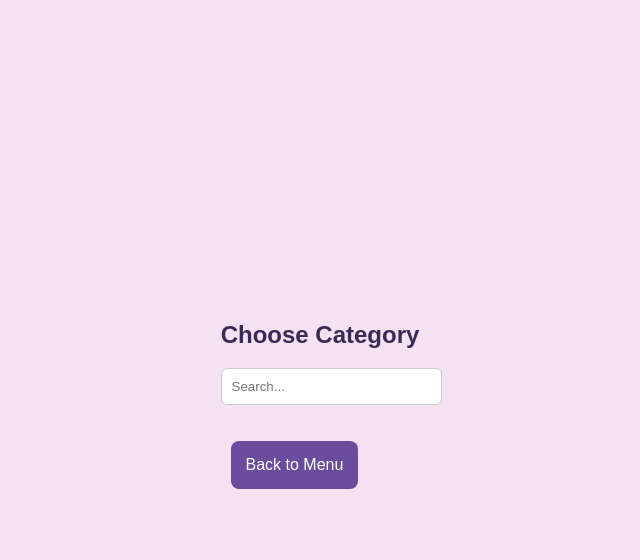
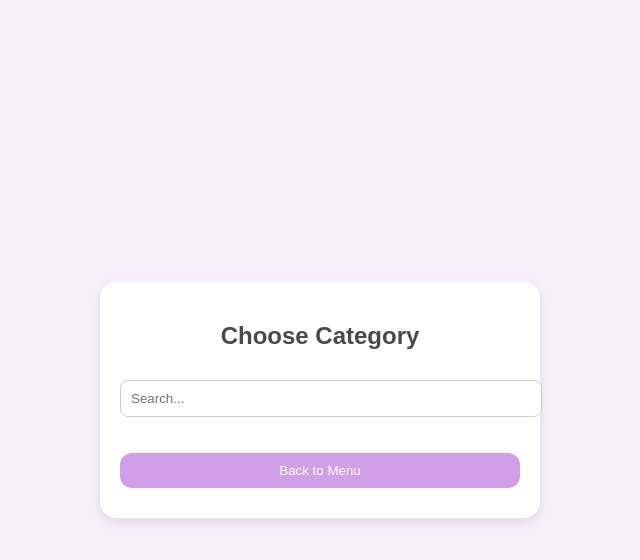
Before and after one commit to Shark1721/Arabic_Vocabulary, a plain HTML site: page index.html in a window 1280 px wide. Both pictures are taken after a click on the button "Choose Category". Shown: the whole page, without its empty margins (320-960 px from the left). Drawn offline with Linux system fonts and the light colour scheme.

Commit message:
Update styles.css

```diff
--- a/styles.css
+++ b/styles.css
@@ -1,73 +1,65 @@
 body {
   font-family: Arial, sans-serif;
-    background-color: #f4e1f1;
-    color: #3a2a57;
-    margin: 0;
-    padding: 0;
+  background-color: #f5f0fa;
+  color: #4a4a4a;
   display: flex;
   justify-content: center;
   align-items: center;
   height: 100vh;
-    flex-direction: column;
+  margin: 0;
+  padding: 0;
 }
-
-.menu button {
-    background-color: #6a4c9c;
-    color: white;
-    border: none;
-    padding: 15px;
-    margin: 10px;
-    font-size: 16px;
-    cursor: pointer;
-    border-radius: 8px;
+.menu {
+  background-color: #fff;
+  padding: 20px;
+  border-radius: 16px;
+  box-shadow: 0 4px 12px rgba(0, 0, 0, 0.1);
+  width: 90%;
+  max-width: 400px;
+  text-align: center;
 }
-
-.menu button:hover {
-    background-color: #8f69c8;
-}
-
 .hidden {
   display: none;
 }
-
-#quizContainer, #addCategoryContainer {
-    background-color: #fff;
-    padding: 20px;
-    border-radius: 10px;
-    box-shadow: 0 4px 6px rgba(0, 0, 0, 0.1);
-    width: 80%;
-    max-width: 600px;
+button {
+  background-color: #d19fe8;
+  border: none;
+  color: #fff;
+  padding: 10px 20px;
+  border-radius: 12px;
+  cursor: pointer;
+  margin: 10px 0;
+  width: 100%;
 }
-
-textarea {
-    width: 100%;
-    height: 150px;
-    margin-bottom: 10px;
-    padding: 10px;
-    border-radius: 6px;
-    border: 1px solid #ccc;
+button:hover {
+  background-color: #b576c4;
 }
-
-input[type="text"] {
+input, textarea {
   width: 100%;
   padding: 10px;
-    margin-bottom: 10px;
-    border-radius: 6px;
+  margin: 10px 0;
   border: 1px solid #ccc;
+  border-radius: 8px;
 }
-
-button {
-    padding: 10px;
-    font-size: 16px;
-    margin-top: 10px;
-    border-radius: 6px;
+.columns {
+  display: flex;
+  gap: 10px;
+}
+.columns textarea {
+  width: 50%;
+  height: 150px;
+}
+ul {
+  list-style: none;
+  padding: 0;
+}
+li {
+  padding: 8px;
+  background-color: #ece0f6;
+  border-radius: 8px;
+  margin-bottom: 6px;
   cursor: pointer;
 }
-
-button:hover {
-    background-color: #8f69c8;
+li:hover {
+  background-color: #d5c1eb;
 }
-
-h2 {
-    text-align: center;
-}
```
Lines whose indentation alone changed are shown as unchanged.
